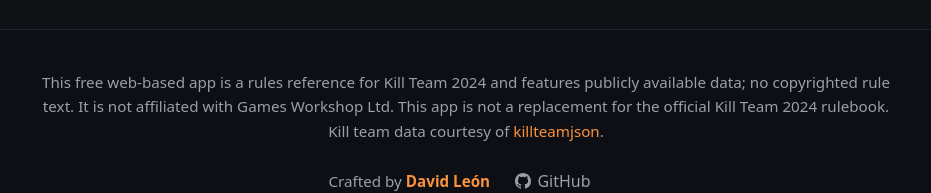
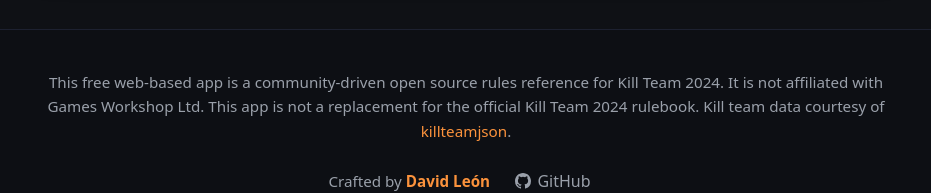
Before and after one commit to xDavidLeon/KT-Servitor, a Next.js app: page / in a window 1280 px wide. Shown: the part 374-567 px from the top of the page, without its empty margins (174-1105 px from the left). Built offline with nearby package versions, Linux system fonts and the light colour scheme; no server answers.

Commit message:
Updated footer disclaimer text

```diff
--- a/components/Footer.js
+++ b/components/Footer.js
@@ -180,7 +180,7 @@
 
   function handleAbout() {
     alert(
-      'KT Servitor is a personal project by @xdavidleon.\n\nThis free web-based app is a rules reference for Kill Team 2024 and features publicly available data; no copyrighted rule text. It is not affiliated with Games Workshop Ltd. This app is not a replacement for the official Kill Team 2024 rulebook.'
+      'KT Servitor is a personal project by @xdavidleon.\n\nThis free web-based app is a community-driven open source rules reference for Kill Team 2024. It is not affiliated with Games Workshop Ltd. This app is not a replacement for the official Kill Team 2024 rulebook.'
     )
     setMenuOpen(false)
   }
@@ -189,7 +189,7 @@
     <footer className="app-footer">
       <div className="container app-footer-inner">
         <p className="app-footer-text">
-          This free web-based app is a rules reference for Kill Team 2024 and features publicly available data; no copyrighted rule text. It is not affiliated with Games Workshop Ltd. This app is not a replacement for the official Kill Team 2024 rulebook. Kill team data courtesy of{' '}
+          This free web-based app is a community-driven open source rules reference for Kill Team 2024. It is not affiliated with Games Workshop Ltd. This app is not a replacement for the official Kill Team 2024 rulebook. Kill team data courtesy of{' '}
           <a href="https://github.com/vjosset/killteamjson" target="_blank" rel="noreferrer">killteamjson</a>.
         </p>
 
```
